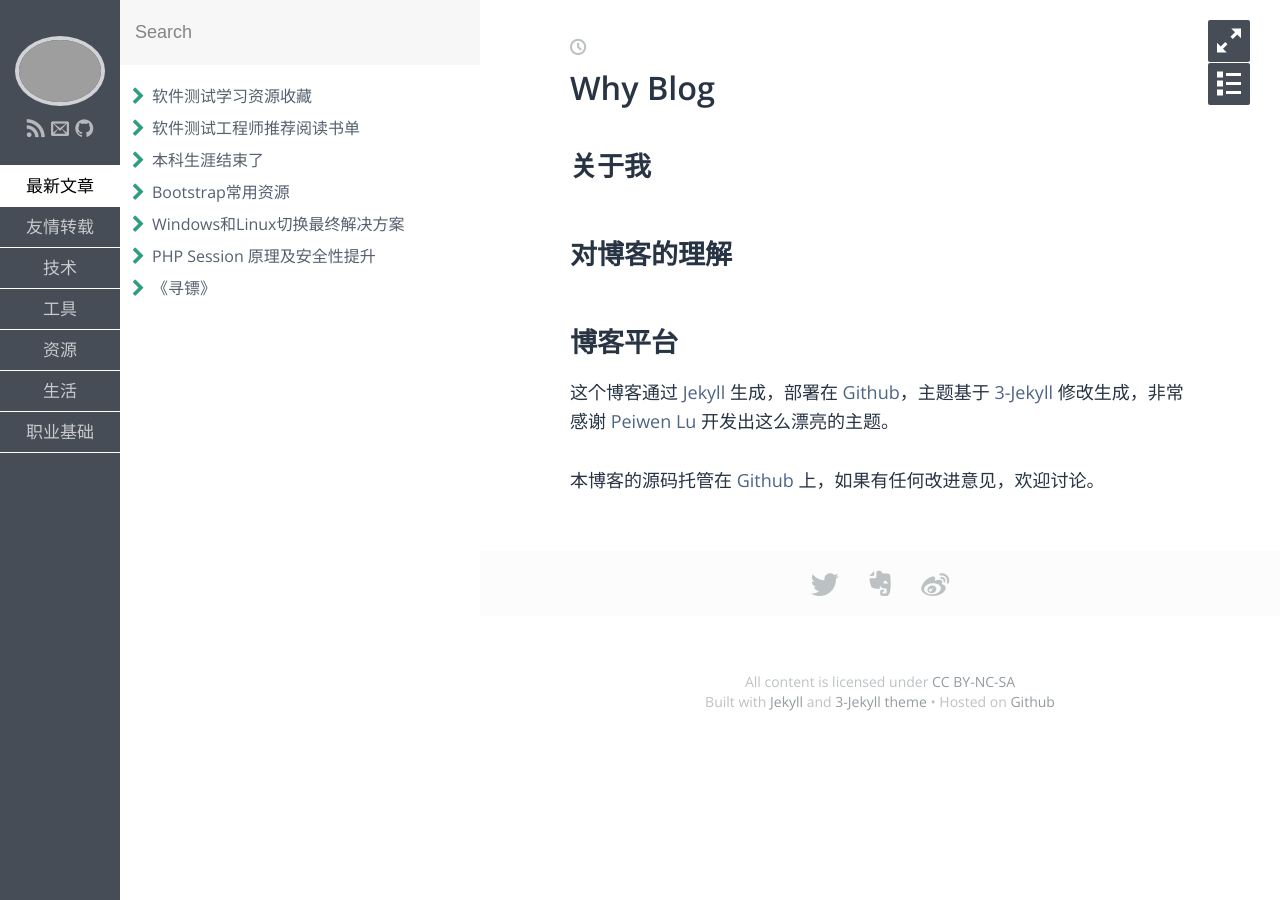
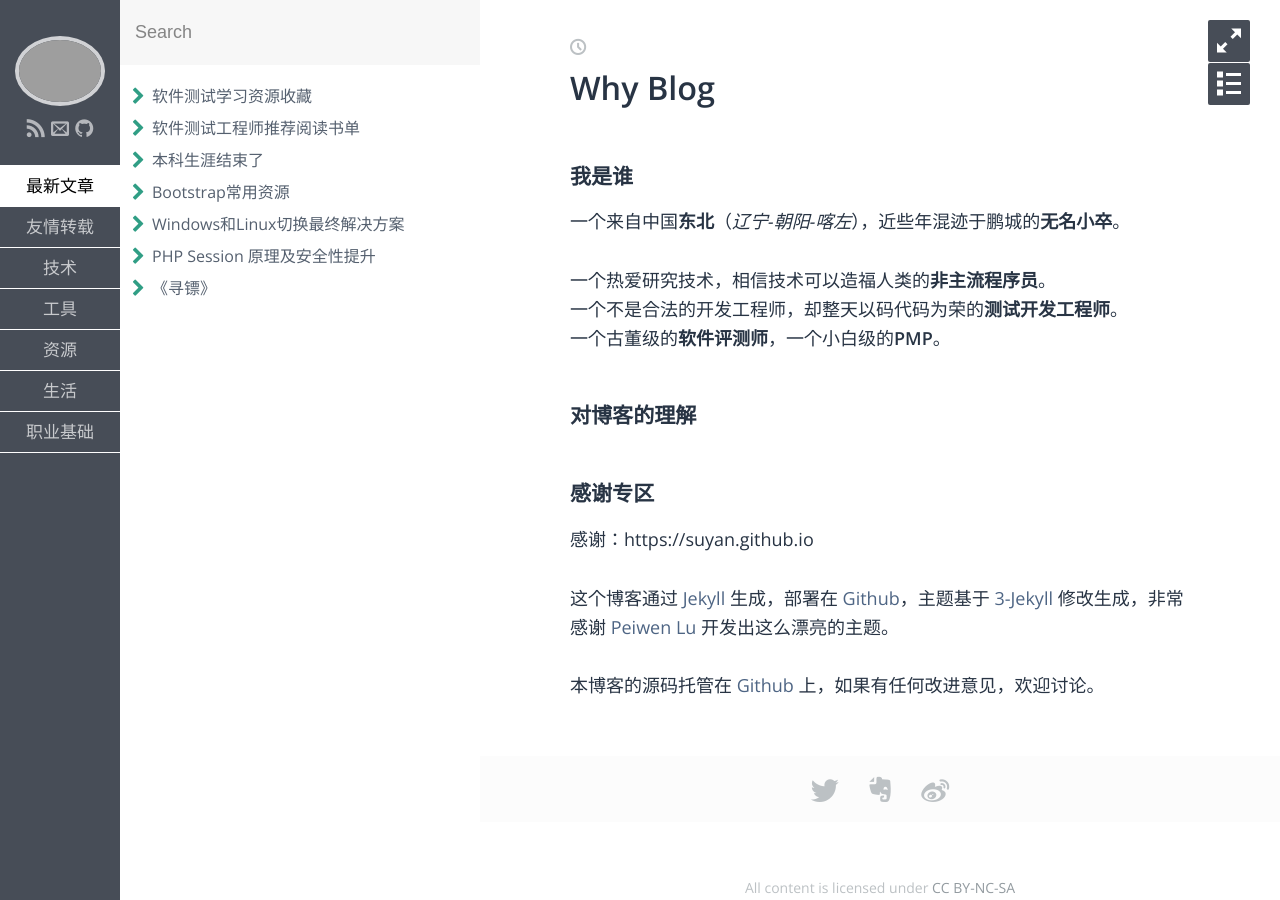
Before and after one commit to AceDou/acedou.github.io, a Jekyll site: the page built from index.md, in a window 1280 px wide. Built offline with Jekyll 4.4.1, drawn with Linux system fonts in a browser that asks for light colours; some web fonts are replaced.

Commit message:
Update index.md

```diff
--- a/index.md
+++ b/index.md
@@ -3,15 +3,20 @@ title: Why Blog
 layout: post
 ---
 
-## 关于我
+### 我是谁
+
+一个来自中国**东北**（*辽宁-朝阳-喀左*），近些年混迹于鹏城的**无名小卒**。
+
+一个热爱研究技术，相信技术可以造福人类的**非主流程序员**。
+一个不是合法的开发工程师，却整天以码代码为荣的**测试开发工程师**。
+一个古董级的**软件评测师**，一个小白级的**PMP**。
+
+### 对博客的理解
 
 
 
-## 对博客的理解
-
-
-
-## 博客平台
+### 感谢专区
+感谢：https://suyan.github.io
 
 这个博客通过 [Jekyll](http://jekyllrb.com/) 生成，部署在 [Github](https://pages.github.com)，主题基于 [3-Jekyll](https://github.com/P233/3-Jekyll) 修改生成，非常感谢 [Peiwen Lu](https://github.com/P233) 开发出这么漂亮的主题。
 
```
